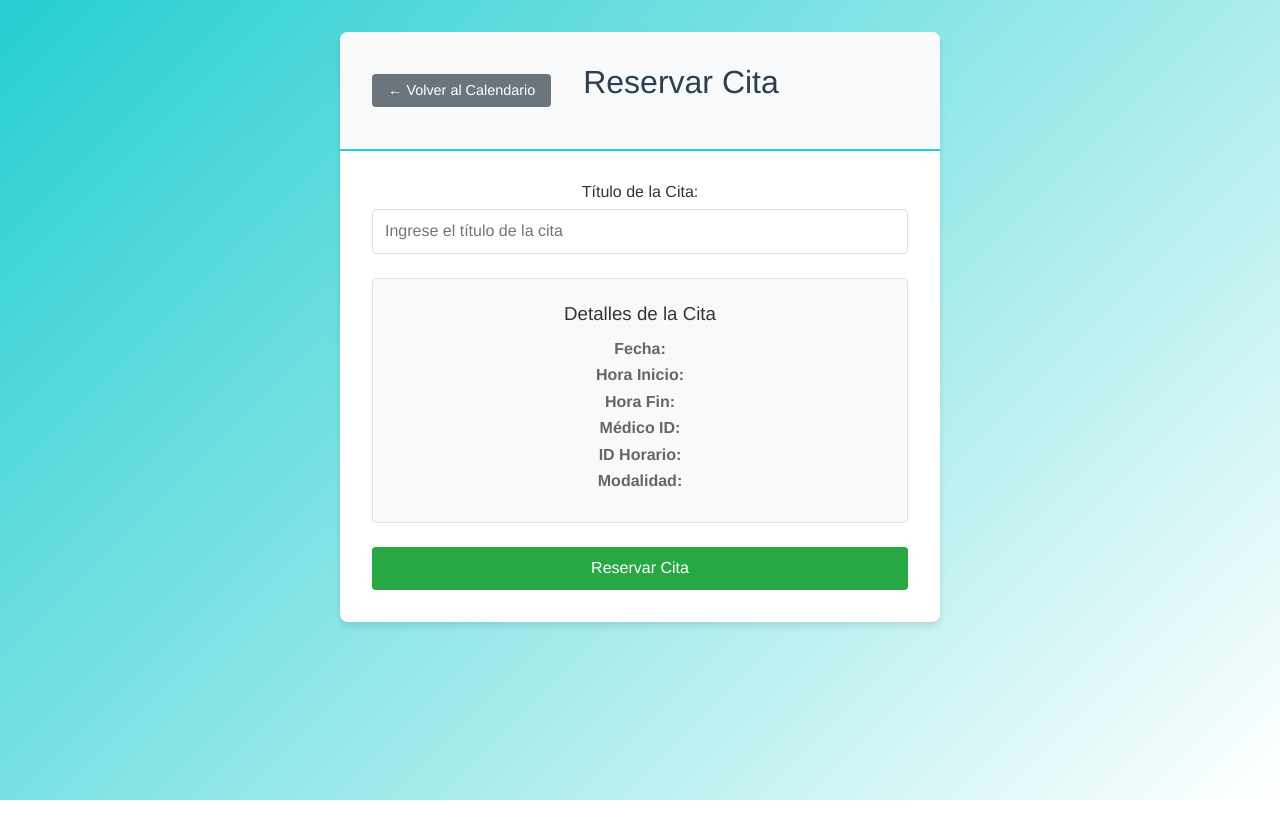
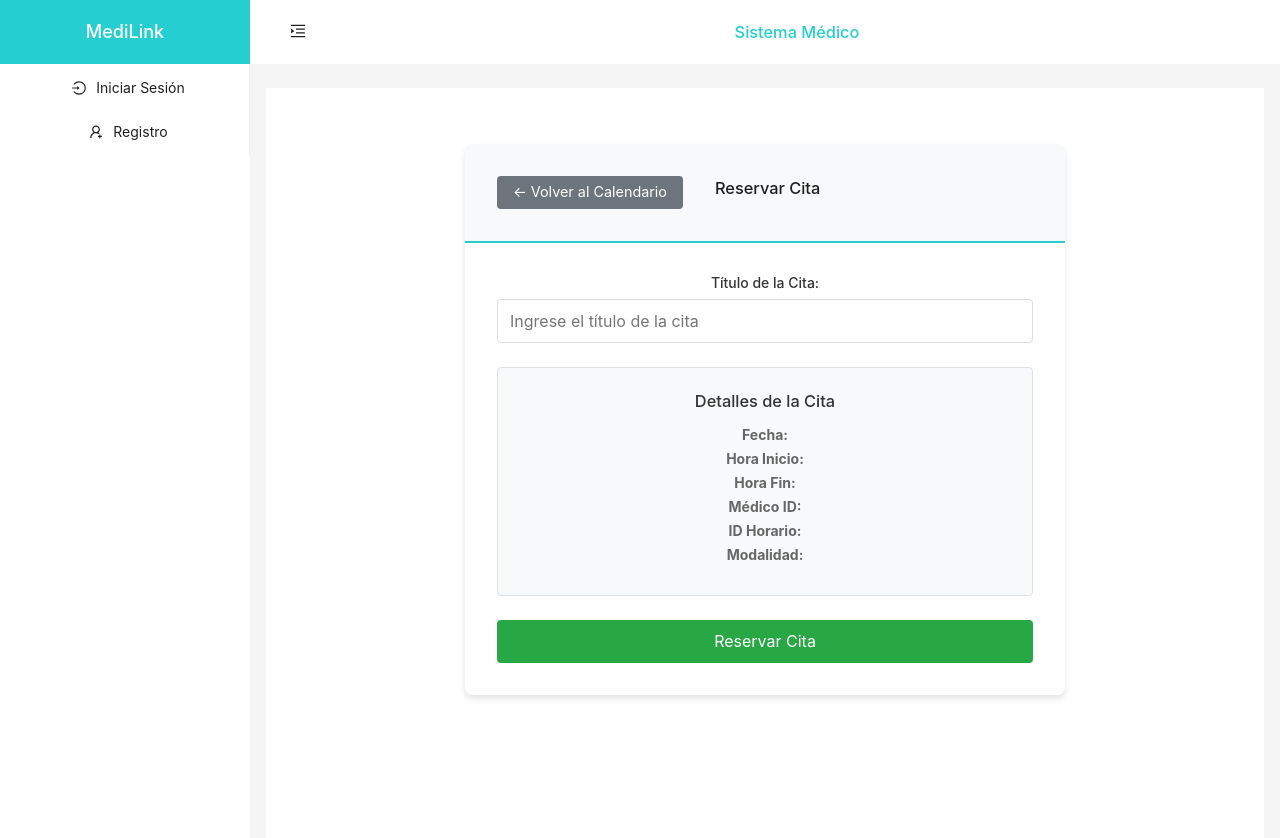
Before and after one commit to eliasroy/medi-link-frontend, a Vue app: page /appointment-form in a window 1280 px wide. Shown: the top 838 px of the page. Before the commit the page ends 800 px from the top, so only its background shows below. Built offline with nearby package versions, Linux system fonts and the light colour scheme.

Commit message:
feat: add menu alateral

```diff
--- a/src/assets/appointmentForm.css
+++ b/src/assets/appointmentForm.css
@@ -1,6 +1,5 @@
 .form-container {
   min-height: 100vh;
-  background: linear-gradient(135deg, #25ced1, #ffffff);
   padding: 2rem 1rem;
 }
 
--- a/src/assets/doctorAppointments.css
+++ b/src/assets/doctorAppointments.css
@@ -1,6 +1,5 @@
 .appointments-container {
   min-height: 100vh;
-  background: linear-gradient(135deg, #25ced1, #ffffff);
   padding: 2rem 1rem;
 }
 
--- a/src/assets/doctorCalendar.css
+++ b/src/assets/doctorCalendar.css
@@ -1,6 +1,5 @@
 .calendar-container {
   min-height: 100vh;
-  background: linear-gradient(135deg, #25ced1, #ffffff);
   padding: 2rem 1rem;
 }
 
--- a/src/assets/doctors.css
+++ b/src/assets/doctors.css
@@ -1,6 +1,5 @@
 .doctors-container {
   min-height: 100vh;
-  background: linear-gradient(135deg, #25ced1, #ffffff);
   padding: 2rem 1rem;
 }
 
--- a/src/assets/patientAppointments.css
+++ b/src/assets/patientAppointments.css
@@ -1,6 +1,5 @@
 .appointments-container {
   min-height: 100vh;
-  background: linear-gradient(135deg, #25ced1, #ffffff);
   padding: 2rem 1rem;
 }
 
--- /dev/null
+++ b/src/components/MainLayout.vue
@@ -0,0 +1,45 @@
+<template>
+  <a-layout style="min-height: 100vh">
+    <SideMenu ref="sideMenuRef" />
+    <a-layout>
+      <a-layout-header style="background: #fff; padding: 0 16px; display: flex; align-items: center; justify-content: space-between;">
+        <a-button
+          type="text"
+          @click="toggleMenu"
+          style="font-size: 16px; width: 64px; height: 64px;"
+        >
+          <menu-unfold-outlined v-if="collapsed" />
+          <menu-fold-outlined v-else />
+        </a-button>
+        <div>
+          <h1 style="margin: 0; color: #25ced1;">Sistema Médico</h1>
+        </div>
+        <div></div>
+      </a-layout-header>
+      <a-layout-content style="margin: 24px 16px; padding: 24px; background: #fff; min-height: 280px;">
+        <slot />
+      </a-layout-content>
+    </a-layout>
+  </a-layout>
+</template>
+
+<script setup>
+import { ref } from 'vue'
+import SideMenu from './SideMenu.vue'
+import { Button } from 'ant-design-vue'
+import { MenuUnfoldOutlined, MenuFoldOutlined } from '@ant-design/icons-vue'
+
+const sideMenuRef = ref(null)
+const collapsed = ref(true)
+
+const toggleMenu = () => {
+  if (sideMenuRef.value) {
+    sideMenuRef.value.toggleCollapsed()
+    collapsed.value = !collapsed.value
+  }
+}
+</script>
+
+<style scoped>
+/* Additional styles if needed */
+</style>
--- /dev/null
+++ b/src/components/SideMenu.vue
@@ -0,0 +1,134 @@
+<template>
+  <a-layout-sider
+    v-model:collapsed="collapsed"
+    :trigger="null"
+    collapsible
+    :width="250"
+    :collapsed-width="80"
+    theme="light"
+    @mouseenter="handleMouseEnter"
+    @mouseleave="handleMouseLeave"
+  >
+    <div class="logo">
+      <h2 v-if="!collapsed">MediLink</h2>
+      <h2 v-else>ML</h2>
+    </div>
+    <a-menu
+      v-model:selectedKeys="selectedKeys"
+      mode="inline"
+      theme="light"
+      @click="handleMenuClick"
+    >
+      <a-menu-item key="home" v-if="isAuthenticated">
+        <home-outlined />
+        <span>Home</span>
+      </a-menu-item>
+      <a-menu-item key="doctors" v-if="isAuthenticated && userRole !== 'MEDICO'">
+        <user-outlined />
+        <span>Lista de Médicos</span>
+      </a-menu-item>
+      <a-menu-item key="patient-appointments" v-if="isAuthenticated && userRole !== 'MEDICO'">
+        <calendar-outlined />
+        <span>Mis Citas</span>
+      </a-menu-item>
+      <a-menu-item key="doctor-calendar" v-if="isAuthenticated && userRole === 'MEDICO'">
+        <calendar-outlined />
+        <span>Mi Calendario</span>
+      </a-menu-item>
+      <a-menu-item key="doctor-appointments" v-if="isAuthenticated && userRole === 'MEDICO'">
+        <file-text-outlined />
+        <span>Gestionar Citas</span>
+      </a-menu-item>
+      <a-menu-item key="login" v-if="!isAuthenticated">
+        <login-outlined />
+        <span>Iniciar Sesión</span>
+      </a-menu-item>
+      <a-menu-item key="register" v-if="!isAuthenticated">
+        <user-add-outlined />
+        <span>Registro</span>
+      </a-menu-item>
+      <a-menu-item key="logout" v-if="isAuthenticated">
+        <logout-outlined />
+        <span>Cerrar Sesión</span>
+      </a-menu-item>
+    </a-menu>
+  </a-layout-sider>
+</template>
+
+<script setup>
+import { computed, ref } from 'vue'
+import { useAuthStore } from '../stores/index.js'
+import { useRouter } from 'vue-router'
+import {
+  HomeOutlined,
+  UserOutlined,
+  CalendarOutlined,
+  FileTextOutlined,
+  LoginOutlined,
+  UserAddOutlined,
+  LogoutOutlined
+} from '@ant-design/icons-vue'
+
+const router = useRouter()
+const authStore = useAuthStore()
+const collapsed = ref(true)
+const manualCollapsed = ref(true)
+const selectedKeys = ref(['home'])
+
+const isAuthenticated = computed(() => authStore.isAuthenticated)
+const userRole = computed(() => authStore.user?.rol)
+
+const handleLogout = () => {
+  authStore.logout()
+}
+
+const handleMenuClick = ({ key }) => {
+  if (key === 'logout') {
+    handleLogout()
+  } else if (key === 'doctor-calendar') {
+    const featuredDoctorId = authStore.user?.id || 2
+    router.push(`/doctor/${featuredDoctorId}/calendar`)
+  } else {
+    router.push(`/${key}`)
+  }
+}
+
+const toggleCollapsed = () => {
+  manualCollapsed.value = !manualCollapsed.value
+  collapsed.value = manualCollapsed.value
+}
+
+const handleMouseEnter = () => {
+  if (manualCollapsed.value) {
+    collapsed.value = false
+  }
+}
+
+const handleMouseLeave = () => {
+  if (manualCollapsed.value) {
+    collapsed.value = true
+  }
+}
+
+// Expose toggleCollapsed for parent components
+defineExpose({
+  toggleCollapsed
+})
+</script>
+
+<style scoped>
+.logo {
+  height: 64px;
+  display: flex;
+  align-items: center;
+  justify-content: center;
+  background: #25ced1;
+  color: white;
+  font-weight: bold;
+}
+
+.logo h2 {
+  margin: 0;
+  font-size: 18px;
+}
+</style>
--- a/src/views/AppointmentForm.vue
+++ b/src/views/AppointmentForm.vue
@@ -1,6 +1,7 @@
 <template>
-  <div class="form-container">
-    <div class="form-content">
+  <MainLayout>
+    <div class="form-container">
+      <div class="form-content">
       <header class="form-header">
         <button @click="goBack" class="back-btn">
           ← Volver al Calendario
@@ -40,20 +41,25 @@
       <!-- Success/Error Messages -->
       <div v-if="message" class="message" :class="{ 'success': message.type === 'success', 'error': message.type === 'error' }">
         {{ message.text }}
+        </div>
       </div>
     </div>
-  </div>
+  </MainLayout>
 </template>
 
 <script>
 import { ref, onMounted } from 'vue'
 import { useRoute, useRouter } from 'vue-router'
 import { apiService } from '../services/api.js'
+import MainLayout from '../components/MainLayout.vue'
 
 const gsap = window.gsap
 
 export default {
   name: 'AppointmentForm',
+  components: {
+    MainLayout
+  },
   setup() {
     const route = useRoute()
     const router = useRouter()
--- a/src/views/DoctorAppointments.vue
+++ b/src/views/DoctorAppointments.vue
@@ -1,6 +1,7 @@
 <template>
-  <div class="appointments-container">
-    <div class="appointments-content">
+  <MainLayout>
+    <div class="appointments-container">
+      <div class="appointments-content">
       <div class="page-header">
         <button @click="$router.go(-1)" class="back-btn">
           ← Volver
@@ -115,9 +116,10 @@
             </div>
           </form>
         </div>
+        </div>
       </div>
     </div>
-  </div>
+  </MainLayout>
 </template>
 
 <script setup>
@@ -125,6 +127,7 @@ import { ref, onMounted } from 'vue'
 import { useAuthStore } from '../stores/index.js'
 import { apiService } from '../services/api.js'
 import { decodeJWT } from '../utils/helpers.js'
+import MainLayout from '../components/MainLayout.vue'
 
 const gsap = window.gsap
 const authStore = useAuthStore()
--- a/src/views/DoctorCalendar.vue
+++ b/src/views/DoctorCalendar.vue
@@ -1,6 +1,7 @@
 <template>
-  <div class="calendar-container">
-    <div class="calendar-content">
+  <MainLayout>
+    <div class="calendar-container">
+      <div class="calendar-content">
       <header class="calendar-header">
         <button @click="goBack" class="back-btn">
           ← Volver a Médicos
@@ -119,9 +120,10 @@
             </div>
           </form>
         </div>
+        </div>
       </div>
     </div>
-  </div>
+  </MainLayout>
 </template>
 
 <script>
@@ -131,13 +133,15 @@ import { apiService } from '../services/api.js'
 import { useAuthStore } from '../stores/index.js'
 import VueCal from 'vue-cal'
 import 'vue-cal/dist/vuecal.css'
+import MainLayout from '../components/MainLayout.vue'
 
 const gsap = window.gsap
 
 export default {
   name: 'DoctorCalendar',
   components: {
-    VueCal
+    VueCal,
+    MainLayout
   },
   setup() {
     const route = useRoute()
--- a/src/views/Doctors.vue
+++ b/src/views/Doctors.vue
@@ -1,6 +1,7 @@
 <template>
-  <div class="doctors-container">
-    <div class="doctors-content">
+  <MainLayout>
+    <div class="doctors-container">
+      <div class="doctors-content">
       <div class="page-header">
         <button @click="$router.go(-1)" class="back-btn">
           ← Volver
@@ -153,21 +154,26 @@
             Limpiar filtros e intentar de nuevo
           </button>
         </div>
+        </div>
       </div>
     </div>
-  </div>
+  </MainLayout>
 </template>
 
 <script>
 import { ref, onMounted } from 'vue'
 import { useRouter } from 'vue-router'
 import { apiService } from '../services/api.js'
+import MainLayout from '../components/MainLayout.vue'
 import debounce from 'lodash.debounce'
 
 const gsap = window.gsap
 
 export default {
   name: 'Doctors',
+  components: {
+    MainLayout
+  },
   setup() {
     const router = useRouter()
     const doctors = ref([])
--- a/src/views/PatientAppointments.vue
+++ b/src/views/PatientAppointments.vue
@@ -1,6 +1,7 @@
 <template>
-  <div class="appointments-container">
-    <div class="appointments-content">
+  <MainLayout>
+    <div class="appointments-container">
+      <div class="appointments-content">
       <div class="page-header">
         <button @click="$router.go(-1)" class="back-btn">
           ← Volver
@@ -94,9 +95,10 @@
             </div>
           </form>
         </div>
+        </div>
       </div>
     </div>
-  </div>
+  </MainLayout>
 </template>
 
 <script setup>
@@ -104,6 +106,7 @@ import { ref, onMounted } from 'vue'
 import { useAuthStore } from '../stores/index.js'
 import { apiService } from '../services/api.js'
 import { decodeJWT } from '../utils/helpers.js'
+import MainLayout from '../components/MainLayout.vue'
 
 const gsap = window.gsap
 const authStore = useAuthStore()
```
